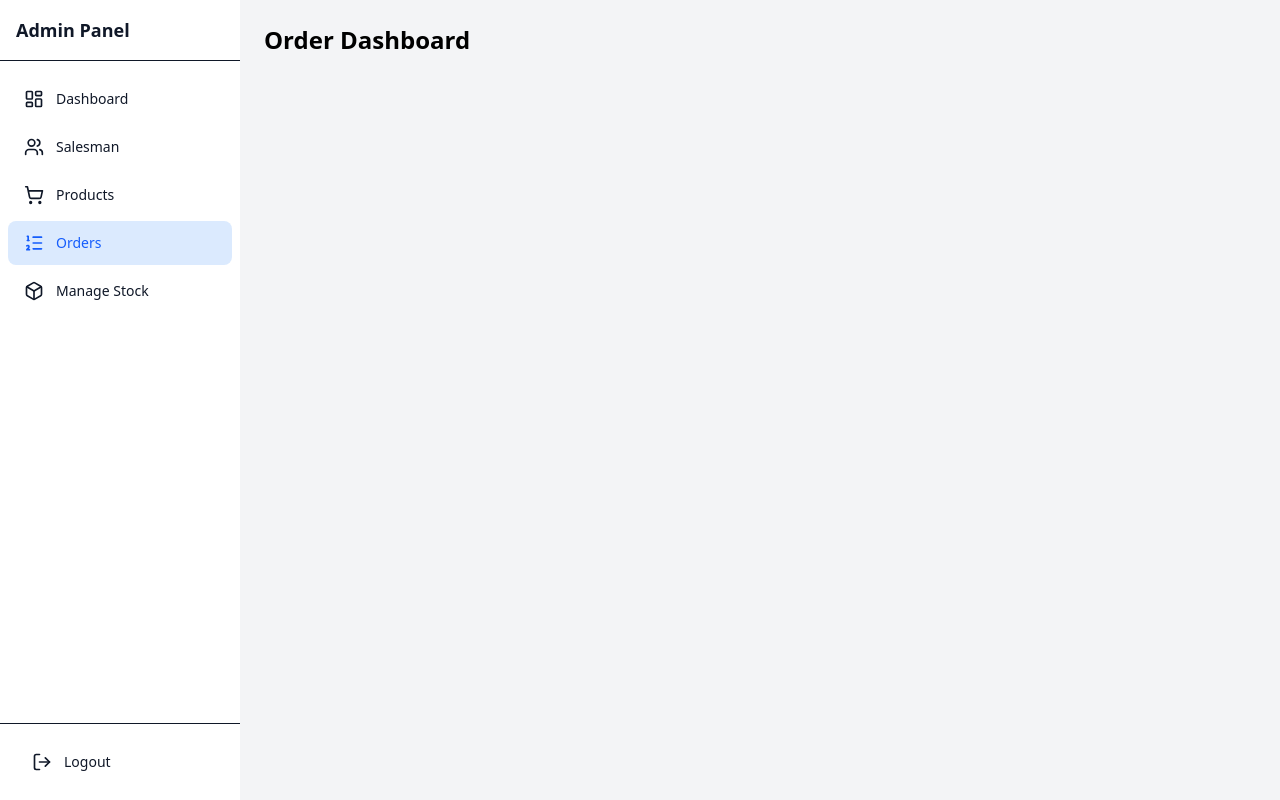
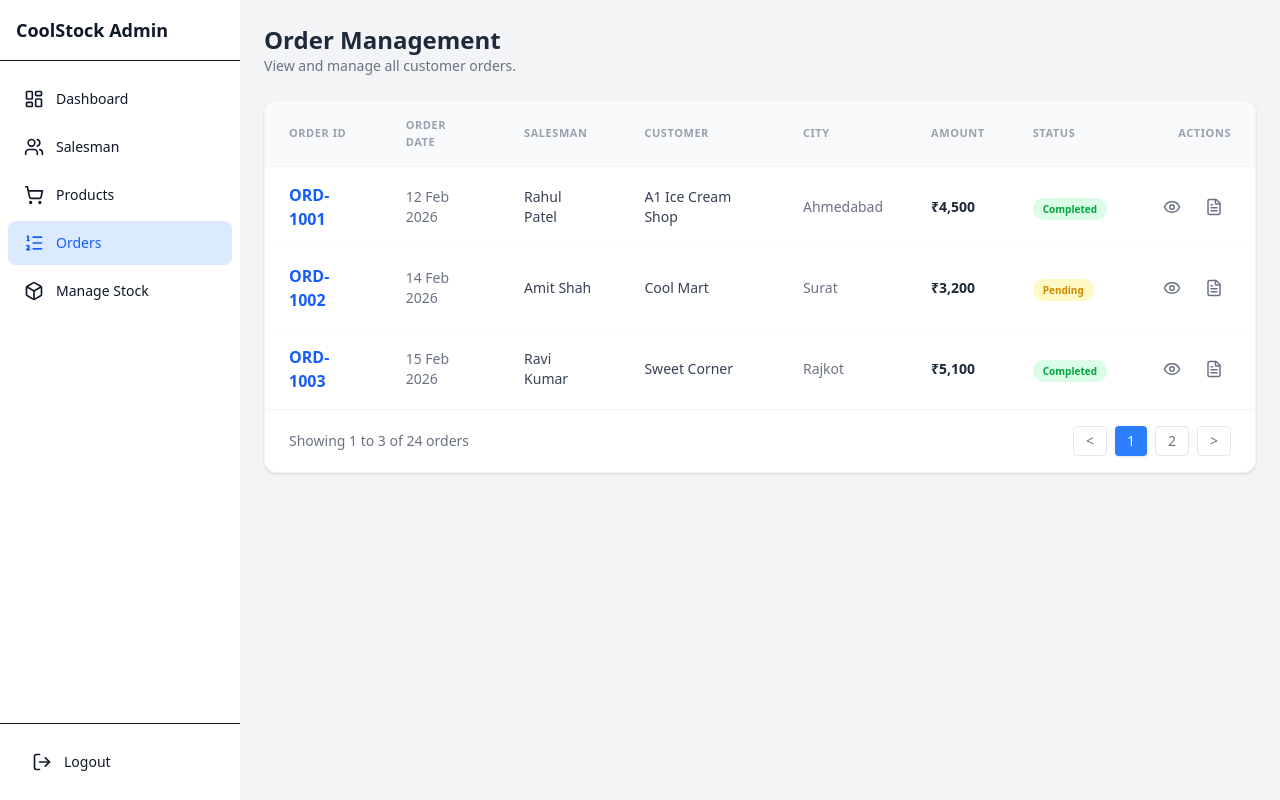
Before and after one commit to YashKachaRK/CoolStock, a React (Vite) app: page /admin_orders in a window 1280 px wide. Built offline with nearby package versions, Linux system fonts and the light colour scheme.

Commit message:
Show All Orders Done Admin Pannel

```diff
--- a/package.json
+++ b/package.json
@@ -40,6 +40,6 @@
     "eslint-plugin-react-hooks": "^7.0.1",
     "eslint-plugin-react-refresh": "^0.4.24",
     "globals": "^16.5.0",
-    "vite": "^7.2.4"
+    "vite": "^7.3.1"
   }
 }
--- a/src/pages/admin/Order_admin.jsx
+++ b/src/pages/admin/Order_admin.jsx
@@ -1,19 +1,154 @@
-import React from 'react'
+import React from "react";
+import { useNavigate } from "react-router-dom";
 import Slidebar from "../../components/Slidebar";
 import { menuItems } from "../admin/SLidebar_Data";
+import { FileText, Eye } from "lucide-react";
 
 function Order_admin() {
+  const navigate = useNavigate();
+
+  // Dummy Order Data
+  const orders = [
+    {
+      id: "ORD-1001",
+      date: "12 Feb 2026",
+      salesman: "Rahul Patel",
+      customer: "A1 Ice Cream Shop",
+      city: "Ahmedabad",
+      amount: 4500,
+      status: "Completed",
+    },
+    {
+      id: "ORD-1002",
+      date: "14 Feb 2026",
+      salesman: "Amit Shah",
+      customer: "Cool Mart",
+      city: "Surat",
+      amount: 3200,
+      status: "Pending",
+    },
+    {
+      id: "ORD-1003",
+      date: "15 Feb 2026",
+      salesman: "Ravi Kumar",
+      customer: "Sweet Corner",
+      city: "Rajkot",
+      amount: 5100,
+      status: "Completed",
+    },
+  ];
+
   return (
-    <div className="bg-gray-200">
-      <Slidebar
-      title="Admin Panel"
-      menuItems={menuItems}
-      sidebarWidth="w-60">
-        <h1 className="text-2xl font-bold mb-4">Order Dashboard</h1>
+    <Slidebar title="CoolStock Admin" menuItems={menuItems}>
+      {/* Header */}
+      <div className="flex flex-col md:flex-row md:items-center justify-between mb-6 gap-4">
+        <div>
+          <h1 className="text-2xl font-bold text-gray-800">
+            Order Management
+          </h1>
+          <p className="text-sm text-gray-500">
+            View and manage all customer orders.
+          </p>
+        </div>
+      </div>
 
-      </Slidebar>
-    </div>
-  )
+      {/* Orders Table */}
+      <div className="bg-white rounded-xl shadow-sm border border-gray-100 overflow-hidden">
+        <div className="overflow-x-auto">
+          <table className="w-full text-left">
+            <thead>
+              <tr className="bg-gray-50 border-b border-gray-100 text-gray-400 text-[11px] uppercase tracking-wider">
+                <th className="px-6 py-4 font-semibold">Order ID</th>
+                <th className="px-6 py-4 font-semibold">Order Date</th>
+                <th className="px-6 py-4 font-semibold">Salesman</th>
+                <th className="px-6 py-4 font-semibold">Customer</th>
+                <th className="px-6 py-4 font-semibold">City</th>
+                <th className="px-6 py-4 font-semibold">Amount</th>
+                <th className="px-6 py-4 font-semibold">Status</th>
+                <th className="px-6 py-4 font-semibold text-right">
+                  Actions
+                </th>
+              </tr>
+            </thead>
+
+            <tbody className="divide-y divide-gray-50">
+              {orders.map((order, index) => (
+                <tr
+                  key={index}
+                  className="hover:bg-gray-50 transition-colors"
+                >
+                  <td className="px-6 py-4 font-semibold text-blue-600">
+                    {order.id}
+                  </td>
+                  <td className="px-6 py-4 text-sm text-gray-500">
+                    {order.date}
+                  </td>
+                  <td className="px-6 py-4 text-sm text-gray-700">
+                    {order.salesman}
+                  </td>
+                  <td className="px-6 py-4 text-sm font-medium text-gray-700">
+                    {order.customer}
+                  </td>
+                  <td className="px-6 py-4 text-sm text-gray-500">
+                    {order.city}
+                  </td>
+                  <td className="px-6 py-4 text-sm font-bold text-gray-800">
+                    ₹{order.amount.toLocaleString()}
+                  </td>
+                  <td className="px-6 py-4">
+                    <span
+                      className={`px-2.5 py-1 rounded-full text-[10px] font-bold ${
+                        order.status === "Completed"
+                          ? "bg-green-100 text-green-600"
+                          : "bg-yellow-100 text-yellow-600"
+                      }`}
+                    >
+                      {order.status}
+                    </span>
+                  </td>
+                  <td className="px-6 py-4 text-right">
+                    <div className="flex justify-end gap-2">
+                      {/* View Button */}
+                      <button
+                        onClick={() => navigate("/admin_view_order")}
+                        className="p-2 text-gray-500 hover:text-blue-600 hover:bg-blue-50 rounded-lg transition"
+                      >
+                        <Eye size={18} />
+                      </button>
+
+                      {/* PDF Button */}
+                      <button className="p-2 text-gray-500 hover:text-red-600 hover:bg-red-50 rounded-lg transition">
+                        <FileText size={18} />
+                      </button>
+                    </div>
+                  </td>
+                </tr>
+              ))}
+            </tbody>
+          </table>
+        </div>
+
+        {/* Footer */}
+        <div className="px-6 py-4 border-t border-gray-100 flex items-center justify-between text-sm text-gray-500">
+          <p>Showing 1 to {orders.length} of 24 orders</p>
+          <div className="flex gap-2">
+            <button className="px-3 py-1 border border-gray-200 rounded hover:bg-gray-50 transition">
+              &lt;
+            </button>
+            <button className="px-3 py-1 bg-blue-500 text-white rounded shadow-sm">
+              1
+            </button>
+            <button className="px-3 py-1 border border-gray-200 rounded hover:bg-gray-50 transition">
+              2
+            </button>
+            <button className="px-3 py-1 border border-gray-200 rounded hover:bg-gray-50 transition">
+              &gt;
+            </button>
+          </div>
+        </div>
+      </div>
+    </Slidebar>
+  );
 }
 
-export default Order_admin
+export default Order_admin;
--- a/src/pages/admin/StockManagement_admin.jsx
+++ b/src/pages/admin/StockManagement_admin.jsx
@@ -1,15 +1,13 @@
 import React from "react";
 import Slidebar from "../../components/Slidebar";
-import { menuItems } from "./Slidebar_data";
+import { menuItems } from "./SLidebar_Data";
 import { Search, Plus, RotateCw, Box, AlertTriangle } from "lucide-react";
 
 const StockManagement_admin = () => {
   return (
     <Slidebar title="CoolStock Admin" menuItems={menuItems}>
       {/* Breadcrumb */}
-      <nav className="text-sm text-gray-500 mb-2">
-        Inventory / <span className="text-blue-500">Add / Update Stock</span>
-      </nav>
+
 
       <h1 className="text-2xl font-bold text-gray-800 mb-1">Stock Management</h1>
       <p className="text-sm text-gray-500 mb-8">
```
Also changed, not shown: 1 other file (tests, documents, lock files or other folders).
